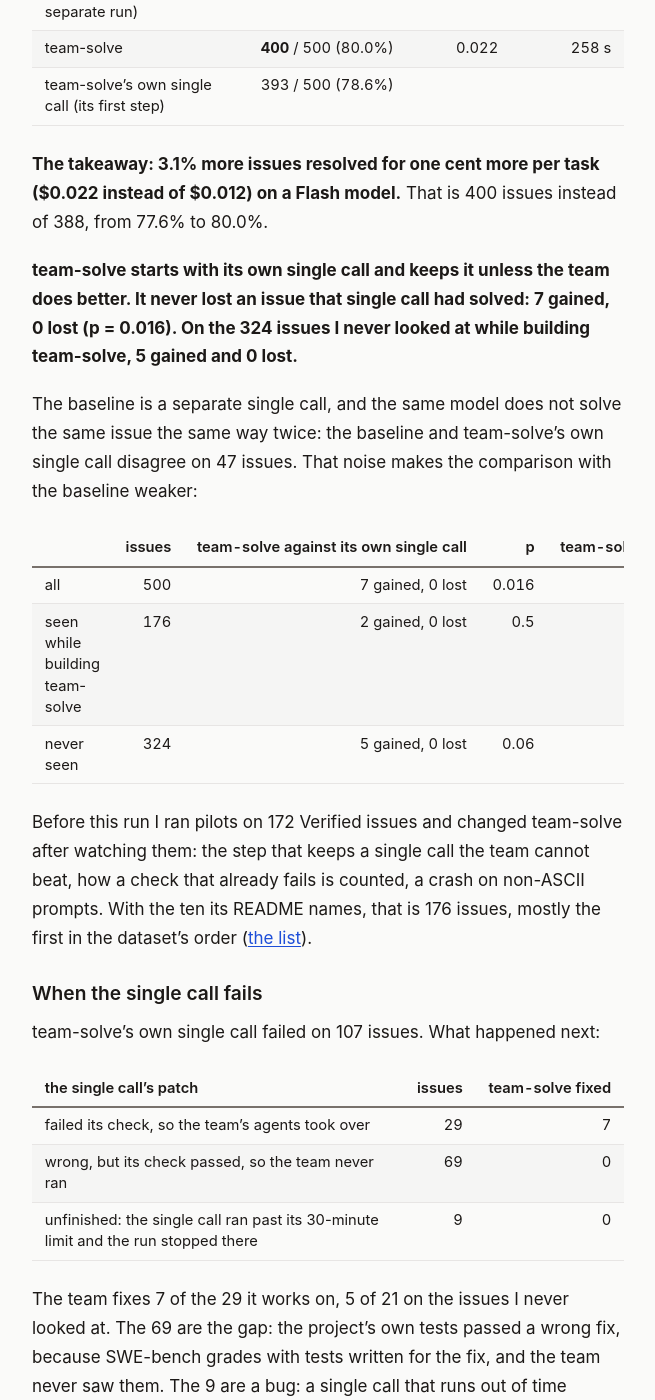
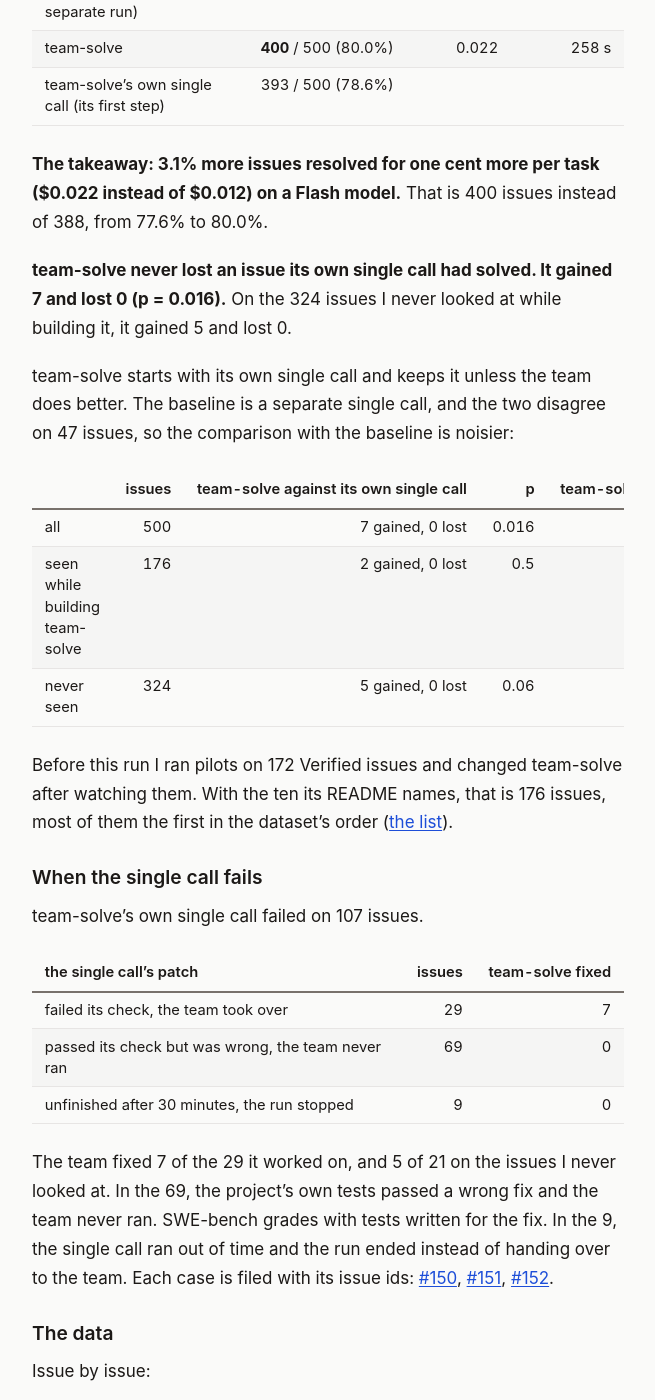
Before and after one commit to guregodevo/guregodevo.github.io, a Jekyll site: the page built from _posts/2026-11-07-swe-bench-verified-deepseek-team-solve.md, in a window 1280 px wide and 1400 px high, scrolled down 873 px. Shown: the whole window, without its empty margins (312-967 px from the left). Built offline with Jekyll 4.4.1, drawn with Linux system fonts in a browser that asks for light colours; some of the changed text lies outside the part shown.

Commit message:
The SWE-bench post, deslopped: no colon reveals, shorter bold line, table cells that label

```diff
--- a/_posts/2026-11-07-swe-bench-verified-deepseek-team-solve.md
+++ b/_posts/2026-11-07-swe-bench-verified-deepseek-team-solve.md
@@ -21,9 +21,9 @@ I did not expect a model like DeepSeek to gain much over a single call. The poin
 
 **The takeaway: 3.1% more issues resolved for one cent more per task ($0.022 instead of $0.012) on a Flash model.** That is 400 issues instead of 388, from 77.6% to 80.0%.
 
-**team-solve starts with its own single call and keeps it unless the team does better. It never lost an issue that single call had solved: 7 gained, 0 lost (p = 0.016). On the 324 issues I never looked at while building team-solve, 5 gained and 0 lost.**
+**team-solve never lost an issue its own single call had solved. It gained 7 and lost 0 (p = 0.016).** On the 324 issues I never looked at while building it, it gained 5 and lost 0.
 
-The baseline is a separate single call, and the same model does not solve the same issue the same way twice: the baseline and team-solve's own single call disagree on 47 issues. That noise makes the comparison with the baseline weaker:
+team-solve starts with its own single call and keeps it unless the team does better. The baseline is a separate single call, and the two disagree on 47 issues, so the comparison with the baseline is noisier:
 
 | | issues | team-solve against its own single call | p | team-solve against the baseline | p |
 |---|---|---|---|---|---|
@@ -31,19 +31,19 @@ The baseline is a separate single call, and the same model does not solve the sa
 | seen while building team-solve | 176 | 2 gained, 0 lost | 0.5 | 14 gained, 4 lost | 0.03 |
 | never seen | 324 | 5 gained, 0 lost | 0.06 | 13 gained, 11 lost | 0.84 |
 
-Before this run I ran pilots on 172 Verified issues and changed team-solve after watching them: the step that keeps a single call the team cannot beat, how a check that already fails is counted, a crash on non-ASCII prompts. With the ten its README names, that is 176 issues, mostly the first in the dataset's order ([the list](https://github.com/guregodevo/swe-bench/blob/main/kit/seen-ids.txt)).
+Before this run I ran pilots on 172 Verified issues and changed team-solve after watching them. With the ten its README names, that is 176 issues, most of them the first in the dataset's order ([the list](https://github.com/guregodevo/swe-bench/blob/main/kit/seen-ids.txt)).
 
 ## When the single call fails
 
-team-solve's own single call failed on 107 issues. What happened next:
+team-solve's own single call failed on 107 issues.
 
 | the single call's patch | issues | team-solve fixed |
 |---|---|---|
-| failed its check, so the team's agents took over | 29 | 7 |
-| wrong, but its check passed, so the team never ran | 69 | 0 |
-| unfinished: the single call ran past its 30-minute limit and the run stopped there | 9 | 0 |
+| failed its check, the team took over | 29 | 7 |
+| passed its check but was wrong, the team never ran | 69 | 0 |
+| unfinished after 30 minutes, the run stopped | 9 | 0 |
 
-The team fixes 7 of the 29 it works on, 5 of 21 on the issues I never looked at. The 69 are the gap: the project's own tests passed a wrong fix, because SWE-bench grades with tests written for the fix, and the team never saw them. The 9 are a bug: a single call that runs out of time should hand over to the team, not end the run. Both are filed, with every issue id: [#150](https://github.com/guregodevo/memdoor/issues/150), [#151](https://github.com/guregodevo/memdoor/issues/151), [#152](https://github.com/guregodevo/memdoor/issues/152).
+The team fixed 7 of the 29 it worked on, and 5 of 21 on the issues I never looked at. In the 69, the project's own tests passed a wrong fix and the team never ran. SWE-bench grades with tests written for the fix. In the 9, the single call ran out of time and the run ended instead of handing over to the team. Each case is filed with its issue ids: [#150](https://github.com/guregodevo/memdoor/issues/150), [#151](https://github.com/guregodevo/memdoor/issues/151), [#152](https://github.com/guregodevo/memdoor/issues/152).
 
 ## The data
 
@@ -56,7 +56,7 @@ Issue by issue:
 | only the single call | 15 |
 | neither | 85 |
 
-27 against 15 is p = 0.09. On every one of the 15, team-solve's own single call failed too: the baseline's separate run was right where team-solve's was not.
+27 against 15 is p = 0.09. On all 15, team-solve's own single call failed too.
 
 By repository:
 
@@ -116,7 +116,7 @@ From OpenRouter's own charge on each call, over the 1,000 runs that count:
 | time per issue, 90th percentile | 15 min | 27 min |
 | longest issue | 32 min | 2 h |
 
-The 12 extra issues team-solve resolved cost $4.83 more, about $0.40 each. Most of the input is the same context sent again, and OpenRouter bills cached tokens at a fraction of the price.
+The 12 extra issues team-solve resolved cost $4.83 more, about $0.40 each. Most of the input is context sent again, which OpenRouter bills at the cached price.
 
 ## Check it
 
```
